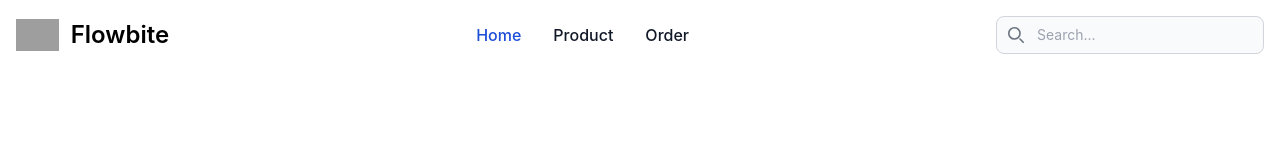
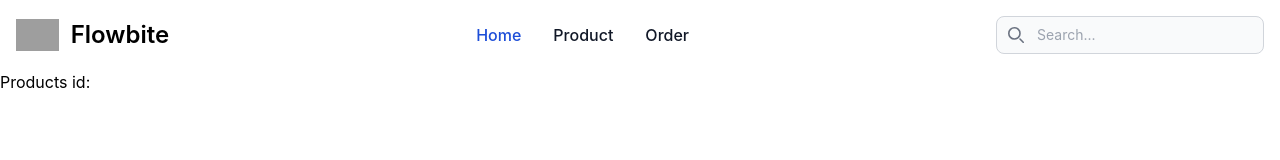
Before and after one commit to GemmellD2/hackathon23, a React (Create React App) app in the folder hack23/: page /products/1 in a window 1280 px wide. Shown: the top 160 px of the page. Built offline with nearby package versions, Linux system fonts and the light colour scheme; grey boxes are pictures that could not be loaded.

Commit message:
added in dynamic routes

```diff
--- a/hack23/src/App.js
+++ b/hack23/src/App.js
@@ -3,6 +3,8 @@ import Navbar from './components/navbar.component';
 import Home from "./components/home.component"
 import Products from './components/products.component';
 import Orders from './components/orders.component';
+import { Product } from './components/product.component';
+import Order from './components/order.component';
 import { BrowserRouter, Routes, Route } from "react-router-dom";
 
 
@@ -16,6 +18,8 @@ function App() {
           <Route index element={<Home />} />
           <Route path="products" element={<Products />} />
           <Route path="orders" element={<Orders />} />
+          <Route path="products/:productId" element={<Product />} />
+          <Route path="orders/:orderId" element={<Order />} />
       </Routes>
     </BrowserRouter>
     </div>
--- a/hack23/src/components/product.component.js
+++ b/hack23/src/components/product.component.js
@@ -1 +1,7 @@
 //will show a products details
+import React from 'react';
+import '../App.css';
+
+export const Product = () => {
+        return <h1>Products id:</h1>
+}
```
